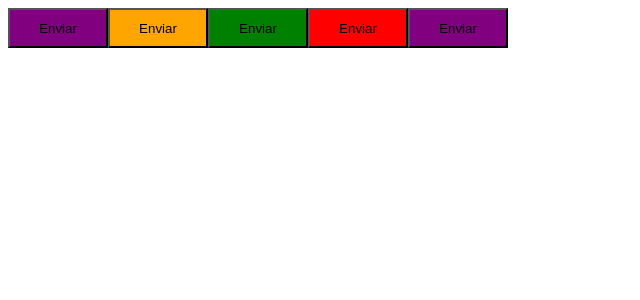
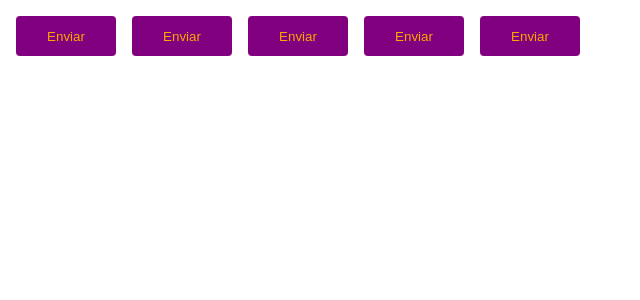
Before and after one commit to fabiomoura-m/ignite-timer, a React (Vite) app: page / in a window 1280 px wide. Shown: the top 300 px of the page, without its empty margins (0-640 px from the left). Built offline with nearby package versions, Linux system fonts and the light colour scheme.

Commit message:
Estrutura da Aplicação - Configurando temas

```diff
--- a/src/App.tsx
+++ b/src/App.tsx
@@ -1,13 +1,15 @@
+import { ThemeProvider } from 'styled-components';
 import { Button } from './components/Button';
+import { defaultTheme } from './styles/themes/default';
 
 export function App() {
     return (
-        <>
+        <ThemeProvider theme={defaultTheme}>
             <Button variant="primary" />
             <Button variant="secondary" />
             <Button variant="success" />
             <Button variant="danger" />
             <Button />
-        </>
+        </ThemeProvider>
     );
 }
--- a/src/components/Button.styles.ts
+++ b/src/components/Button.styles.ts
@@ -16,10 +16,16 @@
 export const ButtonContainer = styled.button<ButtonContainerProps>`
     width: 100px;
     height: 40px;
+    border: 0;
+    border-radius: 4px;
+    margin: 8px;
 
-    ${props => {
+    background-color: ${props => props.theme.primary};
+    color: ${propst => propst.theme.secondary};
+
+    /* ${props => {
         return css`
             background-color: ${buttonVariants[props.variant]};
         `;
-    }}
+    }} */
 `;
--- /dev/null
+++ b/src/styles/themes/default.ts
@@ -0,0 +1,4 @@
+export const defaultTheme = {
+    primary: 'purple',
+    secondary: 'orange'
+};
```
